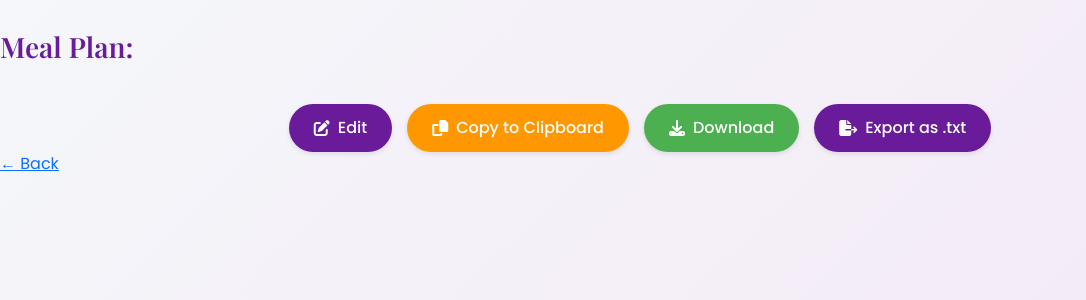
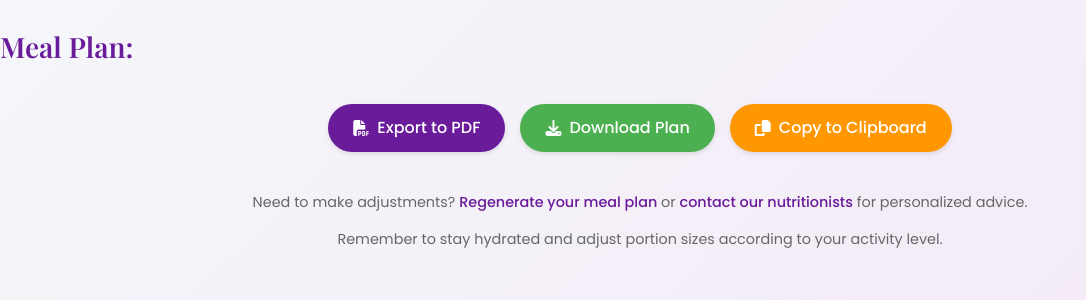
Before and after one commit to yanetniguse/Smart-Meal-Planner-Based-on-Dietary-Preferences-org, a Flask app: template templates/results.html in a window 1280 px wide. Shown: the top 300 px of the page, without its empty margins (0-1086 px from the left). Run offline with Flask 2, Linux system fonts and the light colour scheme; the template is opened without the code that fills it, so the values that code supplies are empty.

Commit message:
Update results.html
Signed-off-by: Yanet Niguse Tesfay <85760758+yanetniguse@users.noreply.github.com>

```diff
--- a/templates/results.html
+++ b/templates/results.html
@@ -471,7 +471,7 @@
 
   </head>
   <body>
-	  <div id="mealPlanContent">
+
 
     <h3>Meal Plan:</h3>
     {% for day, meals in meal_plan.items() %}
@@ -487,69 +487,68 @@
         </div>
     {% endfor %}
 
-</div>
 
-    <div class="action-buttons no-print">
-  <button class="btn btn-primary" id="editBtn"><i class="fas fa-edit"></i>Edit</button>
-  <button class="btn btn-accent" id="copyBtn"><i class="fas fa-copy"></i>Copy to Clipboard</button>
-<button class="btn btn-success" id="downloadBtn">
-  <i class="fas fa-download"></i> Download
-</button>
+    <!-- Action Buttons -->
+  <div class="action-buttons">
+    <button onclick="exportToPDF()" class="btn btn-primary">
+      <i class="fas fa-file-pdf"></i> Export to PDF
+    </button>
+    <button onclick="downloadPlan()" class="btn btn-success">
+      <i class="fas fa-download"></i> Download Plan
+    </button>
+    <button onclick="copyToClipboard(event)" class="btn btn-accent">
+      <i class="fas fa-copy"></i> Copy to Clipboard
+    </button>
+  </div>
 
-  <button class="btn btn-primary" id="exportBtn"><i class="fas fa-file-export"></i>Export as .txt</button>
-</div>
+  <div class="footer-note">
+    <p>Need to make adjustments? <a href="#">Regenerate your meal plan</a> or <a href="#">contact our nutritionists</a> for personalized advice.</p>
+    <p>Remember to stay hydrated and adjust portion sizes according to your activity level.</p>
+  </div>
 
-
-
-    <a href="/">← Back</a>
-</div>
-
-	  <script>
-  const mealPlan = document.getElementById("mealPlanContent");
-
-  // Edit toggle
-  document.getElementById("editBtn").addEventListener("click", () => {
-    const editable = mealPlan.contentEditable === "true";
-    mealPlan.contentEditable = !editable;
-    mealPlan.style.border = editable ? "none" : "2px dashed var(--accent-color)";
-  });
-
-  // Copy to Clipboard
-  document.getElementById("copyBtn").addEventListener("click", () => {
-    const tempElement = document.createElement("textarea");
-    tempElement.value = mealPlan.innerText;
-    document.body.appendChild(tempElement);
-    tempElement.select();
-    document.execCommand("copy");
-    document.body.removeChild(tempElement);
-    alert("Meal plan copied to clipboard!");
-  });
-
- document.getElementById("downloadBtn").addEventListener("click", () => {
-      const element = document.getElementById("mealPlanContent");
-
-      const opt = {
+  <script>
+    function exportToPDF() {
+      const element = document.getElementById("plan-container");
+      const options = {
         margin: 0.5,
-        filename: 'meal-plan.pdf',
+        filename: 'nutriguide_meal_plan.pdf',
         image: { type: 'jpeg', quality: 0.98 },
         html2canvas: { scale: 2 },
         jsPDF: { unit: 'in', format: 'letter', orientation: 'portrait' }
       };
+      html2pdf().from(element).set(options).save();
+    }
 
-      html2pdf().from(element).set(opt).save();
-    });
+    function downloadPlan() {
+      const element = document.getElementById("plan-container");
+      const planText = element.innerText;
+      const blob = new Blob([planText], { type: 'text/plain' });
+      const url = URL.createObjectURL(blob);
+      const a = document.createElement('a');
+      a.href = url;
+      a.download = "nutriguide_meal_plan.txt";
+      a.click();
+      URL.revokeObjectURL(url);
+      alert('Meal plan downloaded successfully!');
+    }
 
+    function copyToClipboard(event) {
+      const element = document.getElementById("plan-container");
+      const range = document.createRange();
+      range.selectNode(element);
+      window.getSelection().removeAllRanges();
+      window.getSelection().addRange(range);
+      document.execCommand('copy');
+      window.getSelection().removeAllRanges();
 
-  // Export as .txt file
-  document.getElementById("exportBtn").addEventListener("click", () => {
-    const textContent = mealPlan.innerText;
-    const blob = new Blob([textContent], { type: "text/plain" });
-    const a = document.createElement("a");
-    a.href = URL.createObjectURL(blob);
-    a.download = "meal-plan.txt";
-    a.click();
-  });
-</script>
+      const originalText = event.target.innerHTML;
+      event.target.innerHTML = '<i class="fas fa-check"></i> Copied!';
+      setTimeout(() => {
+        event.target.innerHTML = originalText;
+      }, 2000);
+    }
+  </script>
+
 
   </body>
   </html>
```
